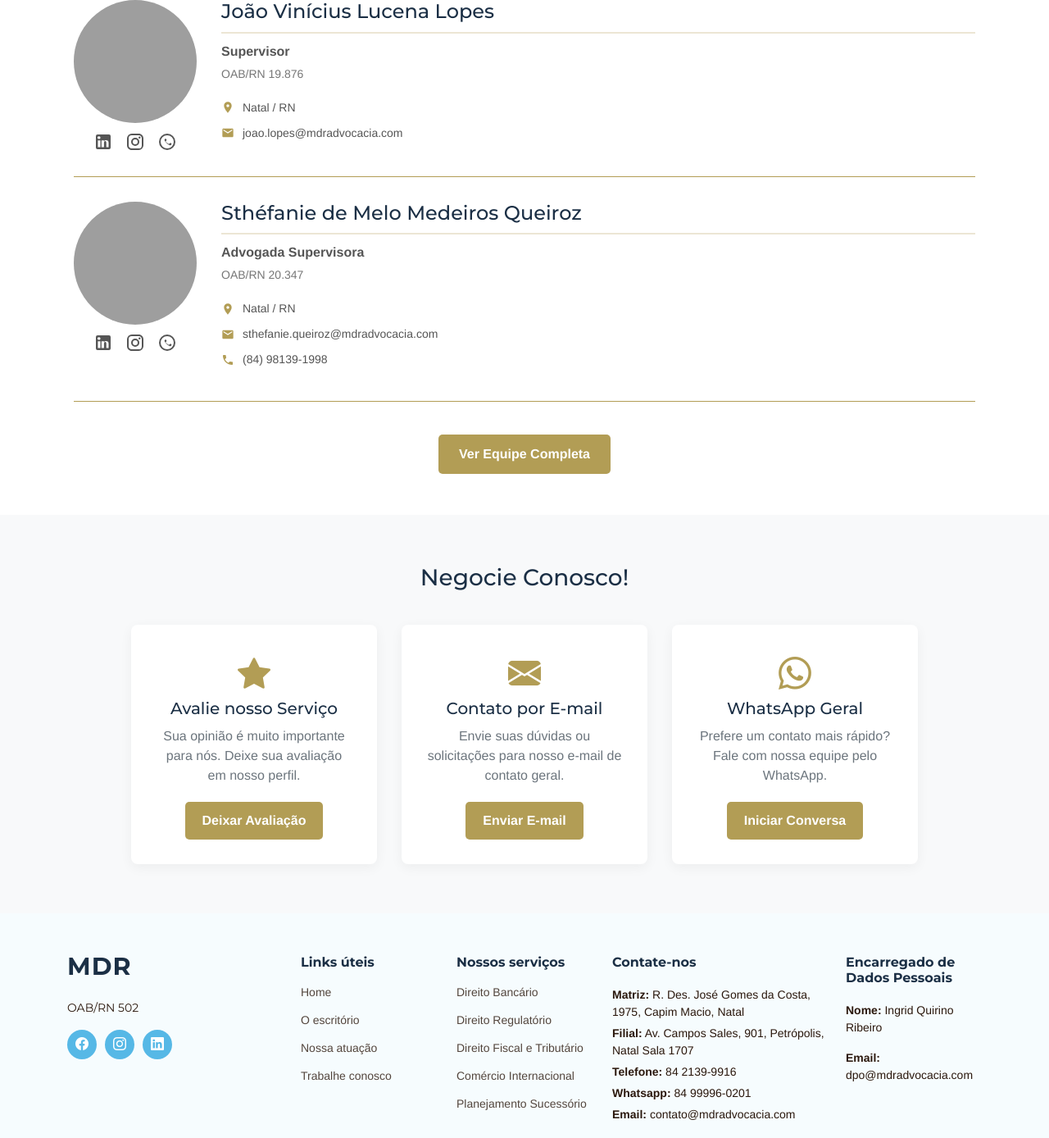
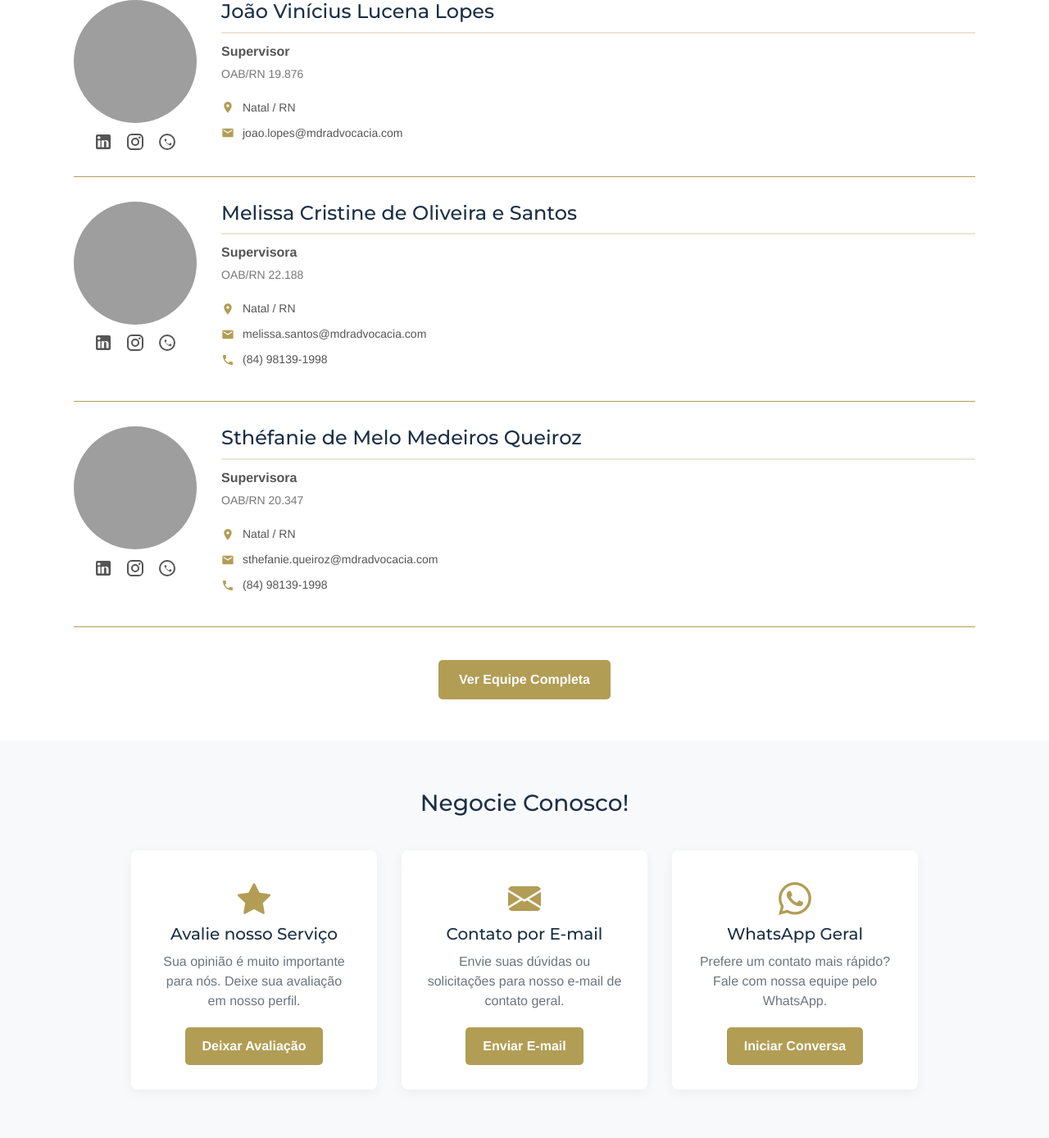
Before and after one commit to MDR-Advocacia/MDR-site, a PHP site: page /recuperacao-credito.php in a window 1280 px wide. Shown: the part 2352-3740 px from the top of the page at 82% size. Run offline with PHP 8.4, Linux system fonts and the light colour scheme; some libraries are stand-ins or nearby versions; grey boxes are pictures that could not be loaded.

Commit message:
Adicionado Melissa

```diff
--- a/recuperacao-credito.php
+++ b/recuperacao-credito.php
@@ -274,6 +274,26 @@
                 </ul>
             </div>
         </div>
+                <div class="professional-card animar-ao-rolar">
+            <div class="profile-pic-container">
+                <img src="assets/img/supervisores/placeholder.jpg" alt="Melissa" class="profile-image">
+                <div class="social-icons">
+                    <a href="#" target="_blank" aria-label="LinkedIn de Melissa"><svg viewBox="0 0 24 24" style="width: 24px; height: 24px; fill: #555;"><path d="M19 3a2 2 0 0 1 2 2v14a2 2 0 0 1-2 2H5a2 2 0 0 1-2-2V5a2 2 0 0 1 2-2h14m-.5 15.5v-5.3a3.26 3.26 0 0 0-3.26-3.26c-.85 0-1.84.52-2.32 1.3v-1.11h-3.06v8.37h3.06v-4.93c0-.83.06-1.66.57-2.12.51-.46 1.28-.48 1.76 0 .5.47.48 1.3.48 2.12v4.93h3.06zM6.88 8.56a1.68 1.68 0 0 0 1.68-1.68c0-.93-.75-1.69-1.68-1.69a1.69 1.69 0 0 0-1.69.75 1.68 1.68 0 0 0 0 1.88 1.68 1.68 0 0 0 1.69.74zm-1.44 9.94h3.06v-8.37H5.44v8.37z"/></svg></a>
+                    <a href="#" target="_blank" aria-label="Instagram de Melissa"><svg viewBox="0 0 24 24" style="width: 24px; height: 24px; fill: #555;"><path d="M7.8,2H16.2C19.4,2 22,4.6 22,7.8V16.2A5.8,5.8 0 0,1 16.2,22H7.8C4.6,22 2,19.4 2,16.2V7.8A5.8,5.8 0 0,1 7.8,2M7.6,4A3.6,3.6 0 0,0 4,7.6V16.4C4,18.39 5.61,20 7.6,20H16.4A3.6,3.6 0 0,0 20,16.4V7.6C20,5.61 18.39,4 16.4,4H7.6M17.25,5.5A1.25,1.25 0 0,1 18.5,6.75A1.25,1.25 0 0,1 17.25,8A1.25,1.25 0 0,1 16,6.75A1.25,1.25 0 0,1 17.25,5.5M12,7A5,5 0 0,1 17,12A5,5 0 0,1 12,17A5,5 0 0,1 7,12A5,5 0 0,1 12,7M12,9A3,3 0 0,0 9,12A3,3 0 0,0 12,15A3,3 0 0,0 15,12A3,3 0 0,0 12,9Z"/></svg></a>
+                    <a href="#" target="_blank" aria-label="Whatsapp de Melissa"><svg viewBox="0 0 24 24" style="width: 24px; height: 24px; fill: #555;"><path d="M16.75,13.96C17.0,14.21 17.2,14.5 17.2,14.86C17.2,15.22 17.05,15.57 16.8,15.82C16.55,16.07 16.21,16.22 15.85,16.22C15.31,16.22 13.8,15.77 12.04,14.22C10,12.41 8.7,10.27 8.7,9.81C8.7,9.35 8.85,9 9.1,8.75C9.35,8.5 9.6,8.35 9.96,8.35C10.32,8.35 10.6,8.5 10.85,8.75C11.1,9 11.3,9.29 11.3,9.65C11.3,10.01 11.15,10.36 10.9,10.61L10.5,11.01C10.3,11.21 10.11,11.4 10.35,11.65C10.59,11.9 11.23,12.54 11.96,13.27C12.91,14.22 13.54,14.58 13.9,14.58C14.26,14.58 14.5,14.38 14.7,14.18L15.1,13.78C15.35,13.53 15.7,13.38 16.06,13.38C16.42,13.38 16.77,13.53 17.02,13.78L17.47,14.23C17.22,14.48 16.97,14.73 16.75,13.96M12,2A10,10 0 0,0 2,12A10,10 0 0,0 12,22A10,10 0 0,0 22,12A10,10 0 0,0 12,2M12,4A8,8 0 0,1 20,12A8,8 0 0,1 12,20A8,8 0 0,1 4,12A8,8 0 0,1 12,4Z"/></svg></a>
+                </div>
+            </div>
+            <div class="professional-card-details">
+                <h4>Melissa Cristine de Oliveira e Santos</h4><hr>
+                <p class="title">Supervisora</p>
+                <p class="sector">OAB/RN 22.188 </p>
+                <ul class="contact-list">
+                    <li><span><svg class="icon-svg" viewBox="0 0 24 24"><path d="M12 2C8.13 2 5 5.13 5 9c0 5.25 7 13 7 13s7-7.75 7-13c0-3.87-3.13-7-7-7zm0 9.5c-1.38 0-2.5-1.12-2.5-2.5s1.12-2.5 2.5-2.5 2.5 1.12 2.5 2.5-1.12 2.5-2.5 2.5z"/></svg></span> Natal / RN</li>
+                    <li><span><svg class="icon-svg" viewBox="0 0 24 24"><path d="M20 4H4c-1.1 0-1.99.9-1.99 2L2 18c0 1.1.9 2 2 2h16c1.1 0 2-.9 2-2V6c0-1.1-.9-2-2-2zm0 4l-8 5-8-5V6l8 5 8-5v2z"/></svg></span>melissa.santos@mdradvocacia.com</li>
+                    <li><span><svg class="icon-svg" viewBox="0 0 24 24"><path d="M6.62 10.79c1.44 2.83 3.76 5.14 6.59 6.59l2.2-2.2c.27-.27.67-.36 1.02-.24 1.12.37 2.33.57 3.57.57.55 0 1 .45 1 1V20c0 .55-.45 1-1 1-9.39 0-17-7.61-17-17 0-.55.45-1 1-1h3.5c.55 0 1 .45 1 1 0 1.25.2 2.45.57 3.57.11.35.03.74-.25 1.02l-2.2 2.2z"/></svg></span> (84) 98139-1998</li>
+                </ul>
+            </div>
+        </div>
 
         <div class="professional-card animar-ao-rolar">
             <div class="profile-pic-container">
@@ -286,7 +306,7 @@
             </div>
             <div class="professional-card-details">
                 <h4>Sthéfanie de Melo Medeiros Queiroz</h4><hr>
-                <p class="title">Advogada Supervisora</p>
+                <p class="title">Supervisora</p>
                 <p class="sector">OAB/RN 20.347</p>
                 <ul class="contact-list">
                     <li><span><svg class="icon-svg" viewBox="0 0 24 24"><path d="M12 2C8.13 2 5 5.13 5 9c0 5.25 7 13 7 13s7-7.75 7-13c0-3.87-3.13-7-7-7zm0 9.5c-1.38 0-2.5-1.12-2.5-2.5s1.12-2.5 2.5-2.5 2.5 1.12 2.5 2.5-1.12 2.5-2.5 2.5z"/></svg></span> Natal / RN</li>
```
